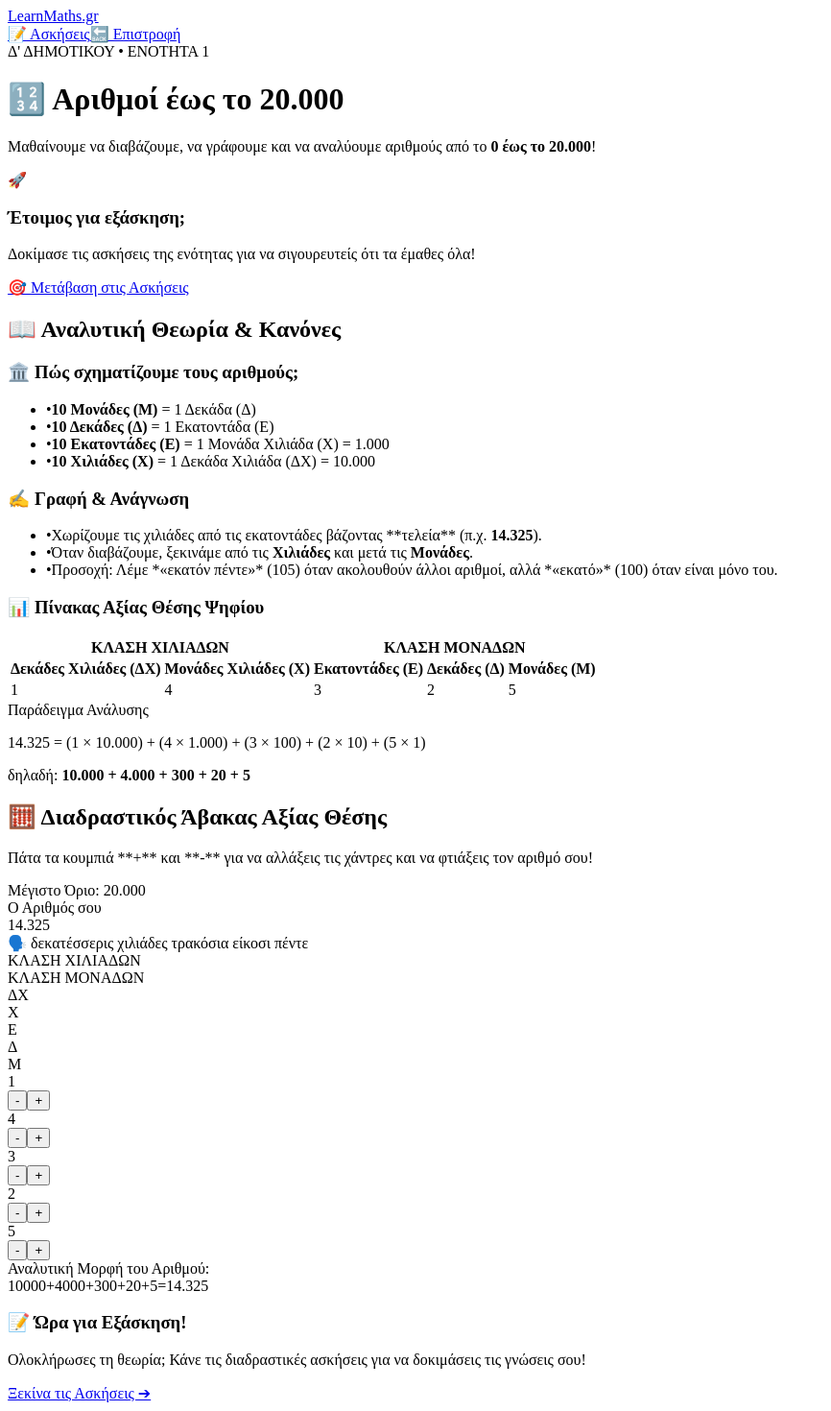
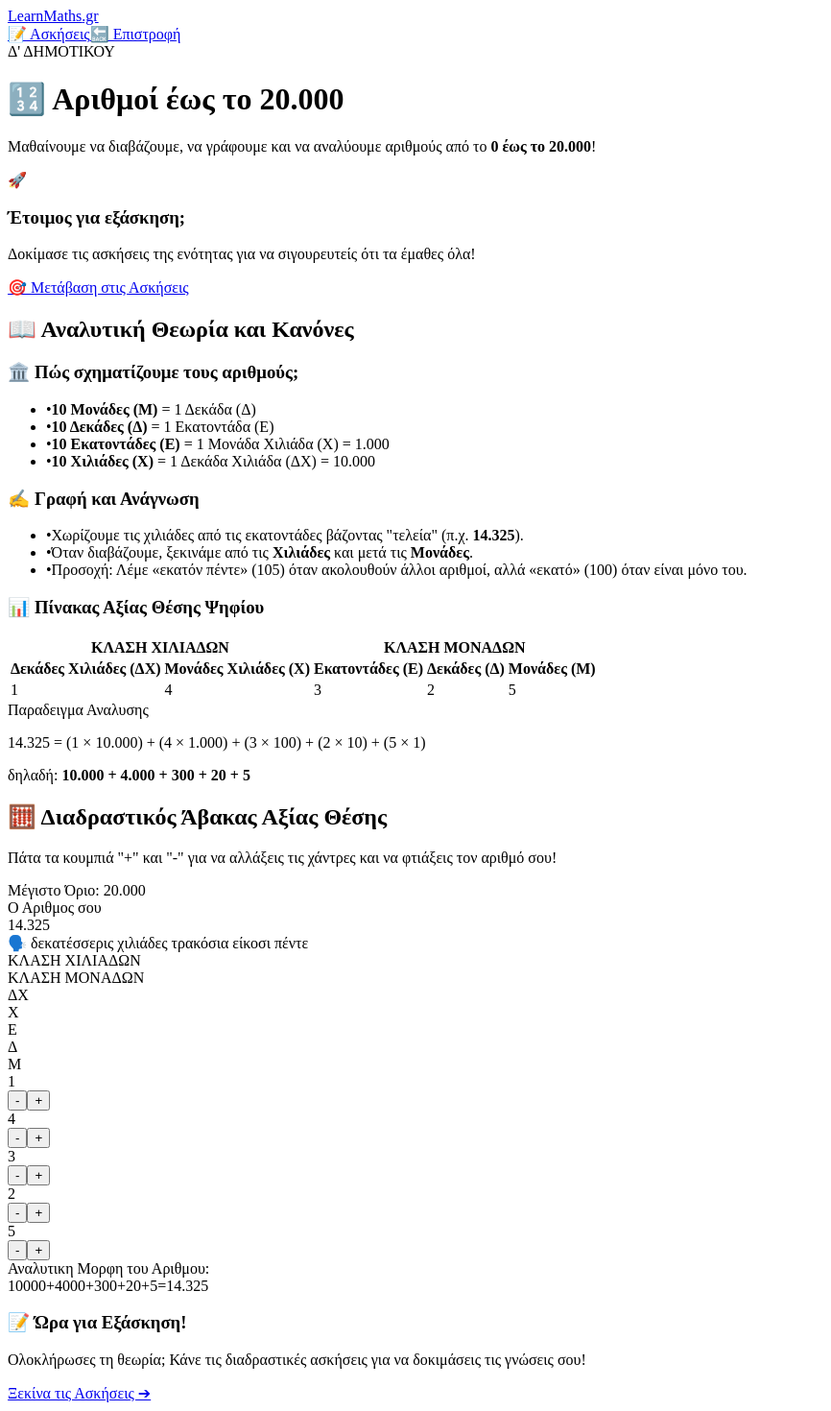
Before and after one commit to gkrimpas-lab/learn-maths-2026, a Next.js app: page /d-dimotikou/1-arithmoi-eos-20-xiliades in a window 1280 px wide. Shown: the top 1470 px of the page at 96% size, without its empty margins (0-866 px from the left). Built offline with nearby package versions, Linux system fonts and the light colour scheme.

Commit message:
Update 1-arithmoi-eos-20-xiliades.js

```diff
--- a/pages/d-dimotikou/1-arithmoi-eos-20-xiliades.js
+++ b/pages/d-dimotikou/1-arithmoi-eos-20-xiliades.js
@@ -125,7 +125,7 @@ export default function ArithmoiEos20XiliadesPage() {
             <div className="relative z-10 grid grid-cols-1 md:grid-cols-3 gap-6 items-center">
               <div className="md:col-span-2 space-y-3">
                 <span className="bg-white/20 text-white text-xs font-black uppercase px-3 py-1 rounded-full tracking-wider">
-                  Δ' ΔΗΜΟΤΙΚΟΥ • ΕΝΟΤΗΤΑ 1
+                  Δ' ΔΗΜΟΤΙΚΟΥ
                 </span>
                 <h1 className="text-3xl lg:text-4xl font-black tracking-tight">
                   🔢 Αριθμοί έως το 20.000
@@ -154,7 +154,7 @@ export default function ArithmoiEos20XiliadesPage() {
           <div className="bg-white p-6 md:p-10 rounded-3xl shadow-sm border border-gray-100 space-y-8">
             <div className="border-b pb-4 border-gray-100">
               <h2 className="text-2xl font-black text-gray-900 flex items-center gap-2">
-                <span>📖</span> Αναλυτική Θεωρία & Κανόνες
+                <span>📖</span> Αναλυτική Θεωρία και Κανόνες
               </h2>
             </div>
 
@@ -187,12 +187,12 @@ export default function ArithmoiEos20XiliadesPage() {
               {/* Κάρτα 2: Πώς τους γράφουμε & διαβάζουμε */}
               <div className="bg-amber-50/60 p-6 rounded-2xl border border-amber-100 space-y-3">
                 <h3 className="text-lg font-bold text-amber-900 flex items-center gap-2">
-                  <span>✍️</span> Γραφή & Ανάγνωση
+                  <span>✍️</span> Γραφή και Ανάγνωση
                 </h3>
                 <ul className="space-y-2 text-sm md:text-base text-gray-700 leading-relaxed">
                   <li className="flex items-start gap-2">
                     <span className="text-amber-500 font-bold">•</span>
-                    <span>Χωρίζουμε τις χιλιάδες από τις εκατοντάδες βάζοντας **τελεία** (π.χ. <strong>14.325</strong>).</span>
+                    <span>Χωρίζουμε τις χιλιάδες από τις εκατοντάδες βάζοντας "τελεία" (π.χ. <strong>14.325</strong>).</span>
                   </li>
                   <li className="flex items-start gap-2">
                     <span className="text-amber-500 font-bold">•</span>
@@ -200,7 +200,7 @@ export default function ArithmoiEos20XiliadesPage() {
                   </li>
                   <li className="flex items-start gap-2">
                     <span className="text-amber-500 font-bold">•</span>
-                    <span>Προσοχή: Λέμε *«εκατόν πέντε»* (105) όταν ακολουθούν άλλοι αριθμοί, αλλά *«εκατό»* (100) όταν είναι μόνο του.</span>
+                    <span>Προσοχή: Λέμε «εκατόν πέντε» (105) όταν ακολουθούν άλλοι αριθμοί, αλλά «εκατό» (100) όταν είναι μόνο του.</span>
                   </li>
                 </ul>
               </div>
@@ -244,7 +244,7 @@ export default function ArithmoiEos20XiliadesPage() {
 
               {/* ΑΝΑΛΥΣΗ ΠΑΡΑΔΕΙΓΜΑΤΟΣ */}
               <div className="bg-white p-4 rounded-xl border border-gray-200 text-sm md:text-base space-y-1">
-                <span className="text-gray-500 font-bold uppercase text-xs">Παράδειγμα Ανάλυσης</span>
+                <span className="text-gray-500 font-bold uppercase text-xs">Παραδειγμα Αναλυσης</span>
                 <p className="font-mono text-gray-800 font-bold">
                   14.325 = (1 × 10.000) + (4 × 1.000) + (3 × 100) + (2 × 10) + (5 × 1)
                 </p>
@@ -263,7 +263,7 @@ export default function ArithmoiEos20XiliadesPage() {
                   <span>🧮</span> Διαδραστικός Άβακας Αξίας Θέσης
                 </h2>
                 <p className="text-gray-500 text-sm">
-                  Πάτα τα κουμπιά **+** και **-** για να αλλάξεις τις χάντρες και να φτιάξεις τον αριθμό σου!
+                  Πάτα τα κουμπιά "+" και "-" για να αλλάξεις τις χάντρες και να φτιάξεις τον αριθμό σου!
                 </p>
               </div>
 
@@ -275,7 +275,7 @@ export default function ArithmoiEos20XiliadesPage() {
             {/* ΠΡΟΒΟΛΗ ΑΡΙΘΜΟΥ & ΟΝΟΜΑΣΙΑΣ */}
             <div className="bg-gradient-to-br from-indigo-900 via-slate-900 to-blue-900 text-white p-6 md:p-8 rounded-2xl shadow-md text-center space-y-4">
               <span className="text-xs font-black uppercase tracking-widest text-indigo-300">
-                Ο Αριθμός σου
+                Ο Αριθμος σου
               </span>
               <div className="text-4xl md:text-6xl font-mono font-black tracking-tight text-amber-400">
                 {formatNumber(totalNumber)}
@@ -353,7 +353,7 @@ export default function ArithmoiEos20XiliadesPage() {
             {/* ΑΝΑΛΥΤΙΚΗ ΜΟΡΦΗ ΤΟΥ ΑΡΙΘΜΟΥ ΣΤΟΝ ΑΒΑΚΑ */}
             <div className="bg-slate-100 p-5 rounded-2xl border border-slate-200 space-y-2">
               <span className="text-xs font-black uppercase tracking-wider text-slate-500">
-                Αναλυτική Μορφή του Αριθμού:
+                Αναλυτικη Μορφη του Αριθμου:
               </span>
               <div className="flex flex-wrap items-center gap-2 font-mono text-sm md:text-base font-bold text-slate-800">
                 <span className="bg-purple-100 text-purple-900 px-3 py-1 rounded-lg border border-purple-200">
```
